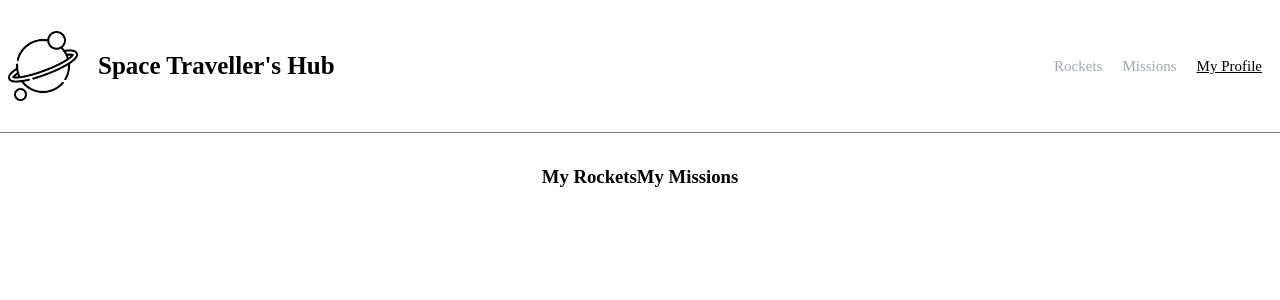
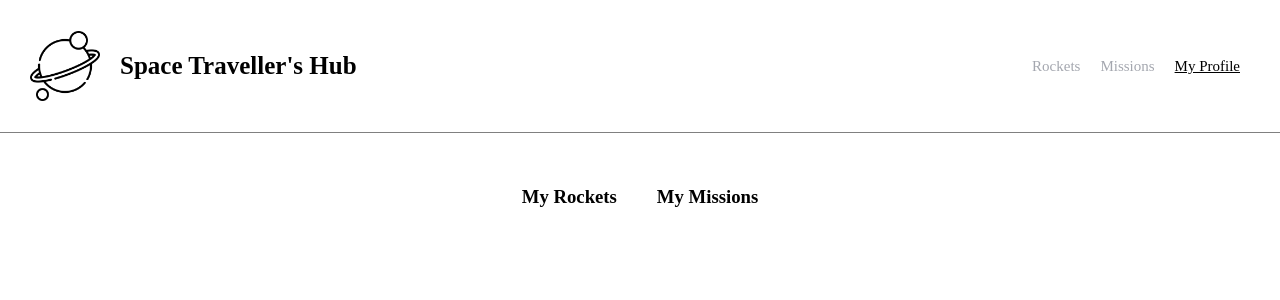
Before and after one commit to aakbarkhan/SpaceTravelers, a React (Create React App) app: page /myprofile in a window 1280 px wide. Shown: the top 300 px of the page. Built offline with nearby package versions, Linux system fonts and the light colour scheme.

Commit message:
empliment the feedback

```diff
--- a/src/components/Myprofile.js
+++ b/src/components/Myprofile.js
@@ -7,13 +7,13 @@ const Myprofile = () => {
 
   return (
     <div className="wrapper_profile">
-      <div className="profile1">
+      <div className="profile">
         <h3>My Rockets</h3>
         <ul className="list">
           {reservedItems.map((rock) => <li key={rock.rocket_name}>{rock.rocket_name}</li>)}
         </ul>
       </div>
-      <div className="profile2">
+      <div className="profile">
         <h3>My Missions</h3>
         <ul className="list">
           {
--- a/src/components/Navbar.js
+++ b/src/components/Navbar.js
@@ -10,7 +10,7 @@ const Nav = () => (
       </h1>
       <ul className="nav-link">
         <NavLink activeClassName="selected" to="/">Rockets</NavLink>
-        <NavLink activeClassName="selected" to="/missions">Missions</NavLink>
+        <NavLink activeClassName="selected" id="mission" to="/missions">Missions</NavLink>
         <NavLink activeClassName="selected" to="/myprofile">My Profile</NavLink>
       </ul>
     </nav>
--- a/src/index.css
+++ b/src/index.css
@@ -19,7 +19,7 @@ h1 {
   display: flex;
   justify-content: space-between;
   align-items: center;
-  padding: 10px 8px;
+  padding: 10px 30px;
   border-bottom: 1px solid gray;
   margin-bottom: 15px;
   background-color: white;
@@ -102,14 +102,21 @@ small {
 .member {
   background-color: rgb(13, 218, 13);
   border-radius: 10px;
-  padding: 0.5rem;
+  padding: 3px 8px;
   color: white;
+  font-size: 12px;
+  font-family: monospace;
+}
+
+.not-member{
+  font-size: 13px;
+  font-family: monospace;
 }
 
 .Joined {
   background-color: gray;
   border-radius: 10px;
-  padding: 0.5rem 1.4rem;
+  padding: 3px 8px;
   color: white;
 }
 
@@ -130,7 +137,6 @@ tr:nth-child(even) {
 
 .wrapper_profile {
   display: flex;
-  align-items: center;
   justify-content: center;
 }
 
@@ -138,14 +144,14 @@ tr:nth-child(even) {
   padding-right: 20px;
 }
 
-/* .profile {
+.profile {
   margin: 20px;
-} */
+}
 
 .list li {
   border: 1px solid gray;
-  width: 300px;
-  padding: 10px 20px;
+  width: 500px;
+  padding: 15px 25px;
 }
 
 .active {
```
